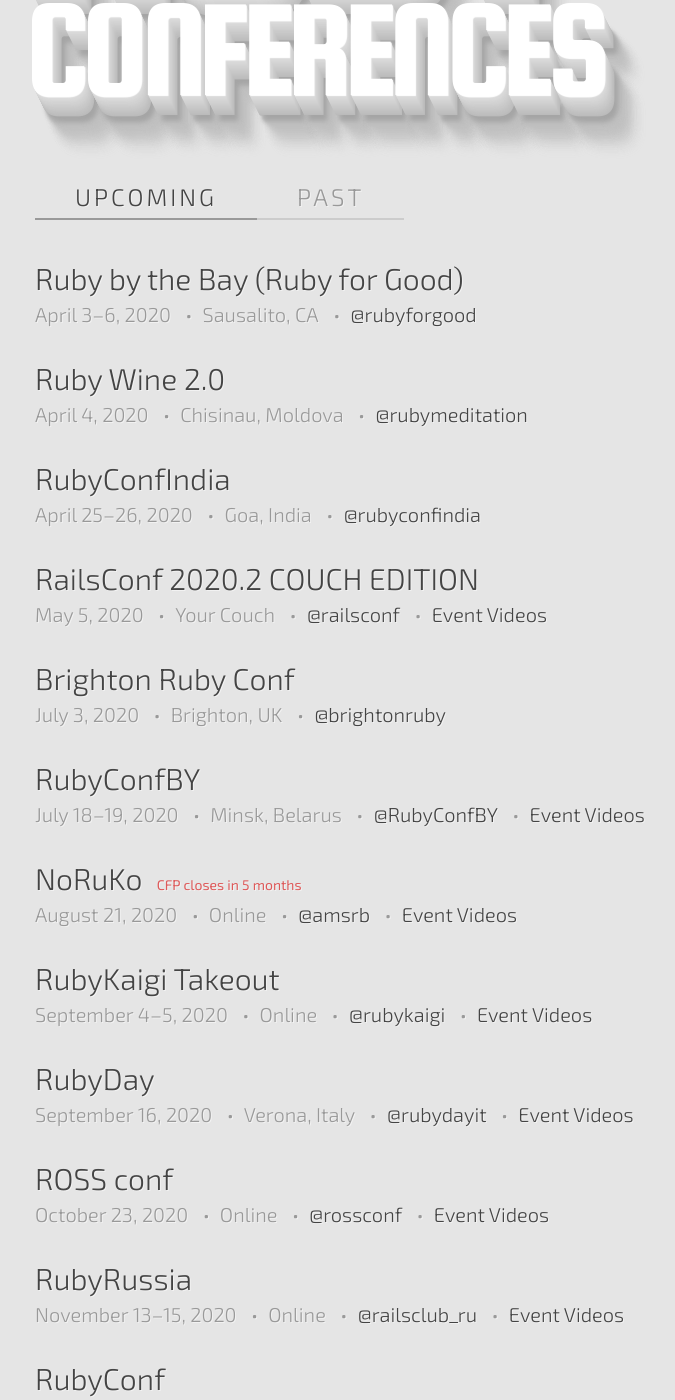
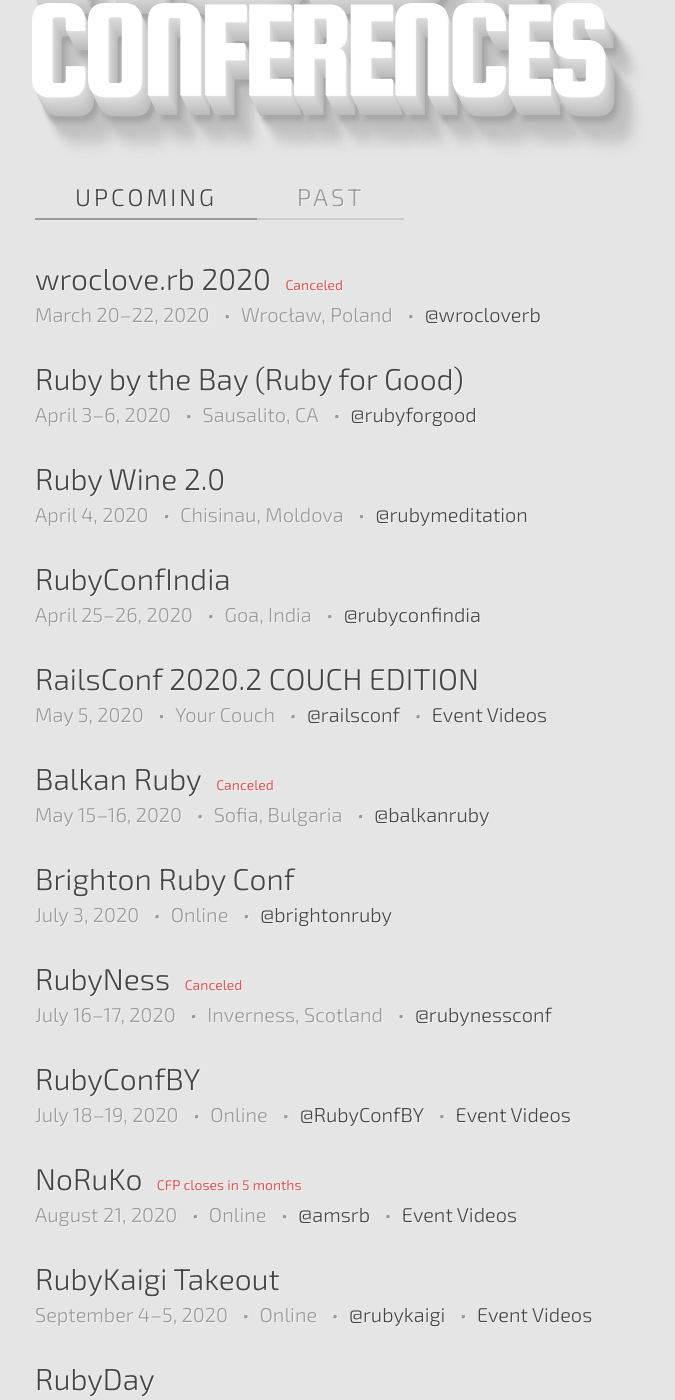
Before and after one commit to ruby-conferences/ruby-conferences.github.io, a Jekyll site: the page built from index.html, in a window 1280 px wide and 1400 px high, scrolled down 302 px. Shown: the whole window, without its empty margins (205-880 px from the left). Built offline with Jekyll 4.4.1, drawn with Linux system fonts in a browser that asks for light colours; some of the changed text lies outside the part shown.

Commit message:
Add wroclove.rb, Balkan Ruby, RubyNess and RubyConf TH to canceled events
Update location of Brighton Ruby, RubyConfBY and RubyDay

```diff
--- a/_data/conferences.yml
+++ b/_data/conferences.yml
@@ -1893,6 +1893,14 @@
   twitter: rubyconf_au
   video_link: https://www.youtube.com/playlist?list=PL9_jjLrTYxc1G0L8h-rMtO3fBSi4PJK26
 
+- name: wroclove.rb 2020
+  location: Wrocław, Poland
+  start_date: 2020-03-20
+  end_date: 2020-03-22
+  url: https://2020.wrocloverb.com
+  twitter: wrocloverb
+  status: Canceled
+
 - name: Ruby by the Bay (Ruby for Good)
   location: Sausalito, CA
   start_date: 2020-04-03
@@ -1924,15 +1932,31 @@
   twitter: railsconf
   video_link: https://www.youtube.com/playlist?list=PLE7tQUdRKcyZ-TzxlxdLvh6tDUfZHqm76
 
+- name: Balkan Ruby
+  location: Sofia, Bulgaria
+  start_date: 2020-05-15
+  end_date: 2020-05-16
+  url: https://balkanruby.com
+  twitter: balkanruby
+  status: Canceled
+
 - name: Brighton Ruby Conf
-  location: Brighton, UK
+  location: Online
   start_date: 2020-07-03
   end_date: 2020-07-03
-  url: https://brightonruby.com
+  url: https://brightonruby.com/2020
   twitter: brightonruby
 
+- name: RubyNess
+  location: Inverness, Scotland
+  start_date: 2020-07-16
+  end_date: 2020-07-17
+  url: https://rubyness.org/
+  twitter: rubynessconf
+  status: Canceled
+
 - name: RubyConfBY
-  location: Minsk, Belarus
+  location: Online
   start_date: 2020-07-18
   end_date: 2020-07-19
   url: https://rubyconference.by/
@@ -1958,12 +1982,20 @@
   video_link: https://www.youtube.com/playlist?list=PLbFmgWm555yZeLpdOLhYwORIF9UjBAFHw
 
 - name: RubyDay
-  location: Verona, Italy
+  location: Online
   start_date: 2020-09-16
   end_date: 2020-09-16
   url: https://2020.rubyday.it
   twitter: rubydayit
   video_link: https://www.youtube.com/playlist?list=PLWK9j6ps_unl0S5Xmi6FVfDLFUkntQTfK
+
+- name: RubyConf TH
+  location: Bangkok, Thailand
+  start_date: 2020-10-16
+  end_date: 2020-10-17
+  url: https://rubyconfth.com/
+  twitter: rubyconfth
+  status: Canceled
 
 - name: ROSS conf
   location: Online
```
